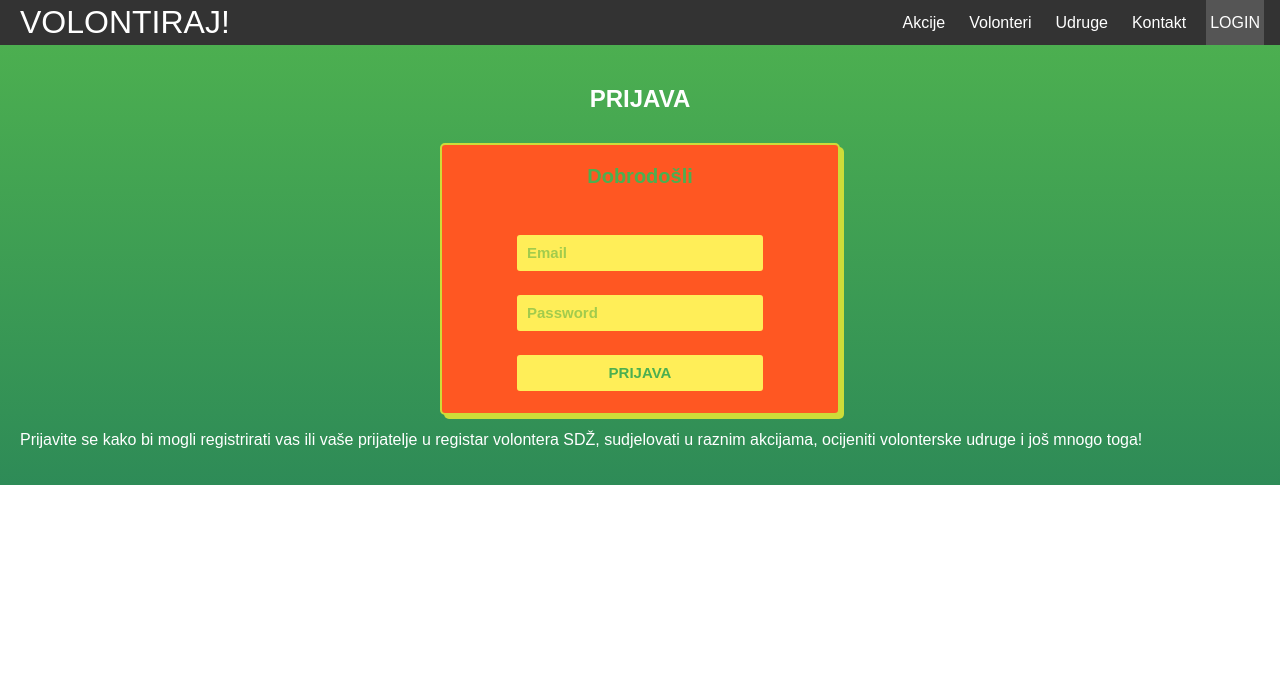
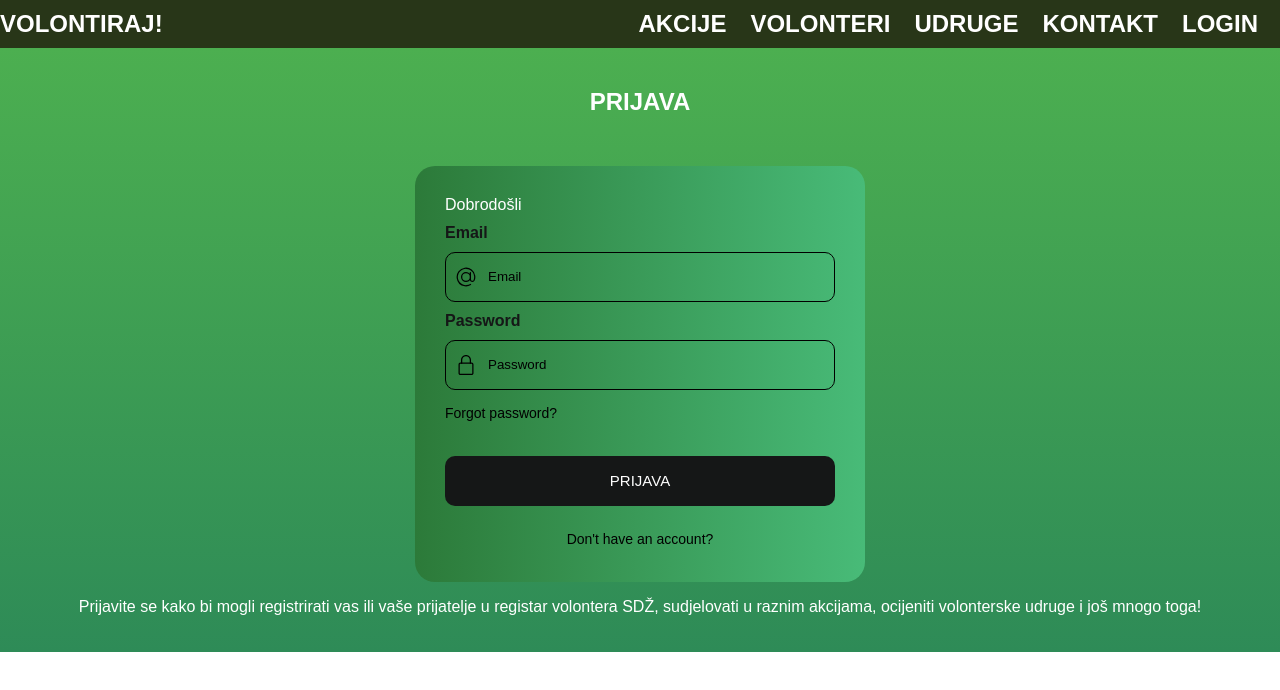
Before and after one commit to bokkyn/Volontiraj, a React (Vite) app: page /login in a window 1280 px wide. Shown: the top 690 px of the page. Built offline with nearby package versions, Linux system fonts and the light colour scheme.

Commit message:
malo lipse

```diff
--- a/src/Navbar.css
+++ b/src/Navbar.css
@@ -1,38 +1,73 @@
 .nav {
-    background-color: #333;
-    color: white;
+  margin: 0;
+  padding: 0;
   display: flex;
   justify-content: space-between;
-    align-items: stretch;
-    gap: 2rem;
-    padding: 0 1rem;
+  align-items: center;
+  text-transform: uppercase;
+  font-weight: bold;
+  font-size: 1.5rem;
+  font-family: sans-serif;
+  color: var(--text-color);
+  background-color: var(--body-color);
 }
 
-  .site-title {
-    font-size: 2rem;
+.nav .site-title {
+  color: var(--text-color);
+  text-decoration: none;
 }
 
 .nav ul {
-    padding: 0;
-    margin: 0;
   list-style: none;
   display: flex;
-    gap: 1rem;
+  margin: 0;
+  padding: 10px;
 }
 
-  .nav a {
-    color: inherit;
+
+.nav ul li a {
+  color: var(--text-color);
+  cursor: pointer;
+  overflow: hidden;
+  position: relative;
   text-decoration: none;
-    height: 100%;
-    display: flex;
-    align-items: center;
-    padding: .25rem;
+  padding: 0 0.5em 0.25em;
+  transition: 0.5s;
 }
 
-  .nav li.active {
-    background-color: #555;
+
+.nav ul li :hover {
+  color: var(--hover-color);
 }
 
-  .nav li:hover {
-    background-color: #777;
+
+
+:root {
+  --body-color: #283618;
+  --text-color: #ffffff;
+  --hover-color: #ffa62b;
+  --accent-color: #ffa62b;
+  --underline-thickness: 3px;
+
 }
+
+.nav ul li {
+  position: relative;
+}
+
+.nav ul li::after {
+  content: "";
+  position: absolute;
+  bottom: -1px;
+  left: 50%;
+  width: 0;
+  height: 3px;
+  background-color: var(--accent-color);
+  transition: width 0.3s, left 0.3s;
+  transform: translateX(-0%);
+}
+
+.nav ul li:hover::after {
+  width: 100%;
+  left: 0;
+}
--- a/src/Navbar.jsx
+++ b/src/Navbar.jsx
@@ -33,18 +33,21 @@ else if(a=="user"){
   }
 
   return (
+    <div className="navbar">
     <nav className="nav">
       <Link to="/" className="site-title">
         VOLONTIRAJ!
       </Link>
       <ul>
-        <CustomLink to="/akcije">Akcije</CustomLink>
-        <CustomLink to="/volonteri">Volonteri</CustomLink>
+        <CustomLink className="a" to="/akcije">Akcije</CustomLink>
+        <CustomLink className="a"to="/volonteri">Volonteri</CustomLink>
         <CustomLink to="/udruge">Udruge</CustomLink>
         <CustomLink to="/kontakt">Kontakt</CustomLink>
         <CustomLink to="/login">{NavBarText(userType)}</CustomLink>
       </ul>
     </nav>
+    </div>
+
   );
 }
 
--- a/src/pages/Akcije.jsx
+++ b/src/pages/Akcije.jsx
@@ -177,13 +177,18 @@ const sortByCity = () => {
       <div className="header">
         <h1>Akcije</h1>
       </div>
-      <div className="search-bar">
+      <div className="search">
         <input
+        class="search__input"
           type="text"
           placeholder="Pretraži po imenu"
           value={searchQuery}
           onChange={handleSearchChange}
-        />
+        /><svg class="search__icon" aria-hidden="true" viewBox="0 0 24 24">
+        <g>
+            <path d="M21.53 20.47l-3.66-3.66C19.195 15.24 20 13.214 20 11c0-4.97-4.03-9-9-9s-9 4.03-9 9 4.03 9 9 9c2.215 0 4.24-.804 5.808-2.13l3.66 3.66c.147.146.34.22.53.22s.385-.073.53-.22c.295-.293.295-.767.002-1.06zM3.5 11c0-4.135 3.365-7.5 7.5-7.5s7.5 3.365 7.5 7.5-3.365 7.5-7.5 7.5-7.5-3.365-7.5-7.5z"></path>
+        </g>
+    </svg>
       </div>
       <div className="akcije-container">
         {akcije && filteredAkcije.map(akcija => (
--- a/src/pages/Login.css
+++ b/src/pages/Login.css
@@ -1,55 +1,91 @@
-.form {
-    padding: 20px;
-    background: #ff5722;
+.home-container{
   display: flex;
   flex-direction: column;
   align-items: center;
-    gap: 20px;
-    border-radius: 5px;
-    border: 2px solid #cddc39;
-    box-shadow: 4px 4px #cddc39;
-    max-width: 400px;
-    margin: 0 auto;
+}
+.form {
+  display: flex;
+  flex-direction: column;
+  gap: 10px;
+  background: #48bb78;
+  background: -webkit-linear-gradient(to right, #2c7a39, #48bb78);
+  background: linear-gradient(to right, #2c7a39, #48bb78);
+
+  padding: 30px;
+  width: 450px;
+  border-radius: 20px;
 }
 
-  .title {
-    color: #4caf50;
-    font-weight: 900;
-    font-size: 20px;
-    margin-bottom: 25px;
+.form button {
+  align-self: flex-end;
 }
 
-  .title span {
-    color: #8bc34a;
+.flex-column > label {
+  color: #151717;
   font-weight: 600;
-    font-size: 17px;
 }
 
-  .input, .button-confirm {
-    width: 100%;
-    max-width: 250px;
-    height: 40px;
-    border-radius: 5px;
-    border: 2px solid #ff5722;
-    background-color: #ffee58;
-    box-shadow: 4px 4px #ff5722;
-    font-size: 15px;
-    font-weight: 600;
-    color: #4caf50;
-    padding: 5px 10px;
-    outline: none;
+.inputForm {
+  border: 1.5px solid #000000;
+  border-radius: 10px;
+  height: 50px;
+  display: flex;
+  align-items: center;
+  padding-left: 10px;
+  transition: 0.3s ease-in-out;
 }
 
-  .input::placeholder {
-    color: #8bc34a;
-    opacity: 0.8;
+.input {
+  background-color: transparent;
+  margin-left: 10px;
+  border-radius: 10px;
+  border: none;
+  width: 85%;
+  height: 100%;
+}
+.input:focus {
+  outline: none;
+  border-color: #000000;
+  transition: none;
+}
+::placeholder{
+  color: #000000;
+}
+.flex-row {
+  display: flex;
+  flex-direction: row;
+  align-items: center;
+  gap: 10px;
+  justify-content: space-between;
 }
 
-  .input:focus {
-    border: 2px solid #ff9800;
+.flex-row > div > label {
+  font-size: 14px;
+  color: black;
+  font-weight: 400;
 }
 
-  .button-confirm:active {
-    box-shadow: 0px 0px #ff5722;
-    transform: translate(3px, 3px);
+
+.button-submit {
+  margin: 20px 0 10px 0;
+  background-color: #151717;
+  border: none;
+  color: white;
+  font-size: 15px;
+  font-weight: 500;
+  border-radius: 10px;
+  height: 50px;
+  width: 100%;
+  cursor: pointer;
 }
+
+.button-submit:hover {
+  background-color: #252727;
+}
+
+.span,.p {
+  text-align: center;
+  color: black;
+  font-size: 14px;
+  margin: 5px 0;
+}
--- a/src/pages/Login.jsx
+++ b/src/pages/Login.jsx
@@ -55,27 +55,52 @@ function Login() {
       </div>
       {userType === 'logout' && (
         <div>
-          <form className="form" onSubmit={handleLogin}>
-            <div className="title">
+
+
+         <form class="form" onSubmit={handleLogin}>
+  <div class="title">
     Dobrodošli<br />
   </div>
+  <div class="flex-column">
+    <label>Email</label>
+  </div>
+  <div class="inputForm">
+    <svg height="20" viewBox="0 0 32 32" width="20" xmlns="http://www.w3.org/2000/svg"><g id="Layer_3" data-name="Layer 3"><path d="m30.853 13.87a15 15 0 0 0 -29.729 4.082 15.1 15.1 0 0 0 12.876 12.918 15.6 15.6 0 0 0 2.016.13 14.85 14.85 0 0 0 7.715-2.145 1 1 0 1 0 -1.031-1.711 13.007 13.007 0 1 1 5.458-6.529 2.149 2.149 0 0 1 -4.158-.759v-10.856a1 1 0 0 0 -2 0v1.726a8 8 0 1 0 .2 10.325 4.135 4.135 0 0 0 7.83.274 15.2 15.2 0 0 0 .823-7.455zm-14.853 8.13a6 6 0 1 1 6-6 6.006 6.006 0 0 1 -6 6z"></path></g></svg>
     <input
-              className="input"
+      type="text"
+      class="input"
+      placeholder="Email"
       name="email"
-              placeholder="Email"
       value={email}
+      autoComplete='off'
       onChange={(e) => setEmail(e.target.value)}
     />
+  </div>
+
+  <div class="flex-column">
+    <label>Password</label>
+  </div>
+  <div class="inputForm">
+    <svg height="20" viewBox="-64 0 512 512" width="20" xmlns="http://www.w3.org/2000/svg"><path d="m336 512h-288c-26.453125 0-48-21.523438-48-48v-224c0-26.476562 21.546875-48 48-48h288c26.453125 0 48 21.523438 48 48v224c0 26.476562-21.546875 48-48 48zm-288-288c-8.8125 0-16 7.167969-16 16v224c0 8.832031 7.1875 16 16 16h288c8.8125 0 16-7.167969 16-16v-224c0-8.832031-7.1875-16-16-16zm0 0"></path><path d="m304 224c-8.832031 0-16-7.167969-16-16v-80c0-52.929688-43.070312-96-96-96s-96 43.070312-96 96v80c0 8.832031-7.167969 16-16 16s-16-7.167969-16-16v-80c0-70.59375 57.40625-128 128-128s128 57.40625 128 128v80c0 8.832031-7.167969 16-16 16zm0 0"></path></svg>
     <input
-              className="input"
+      type="password"
+      class="input"
+      placeholder="Password"
       name="password"
-              placeholder="Password"
-              type="password"
       value={password}
       onChange={(e) => setPassword(e.target.value)}
     />
-            <button className="button-confirm" type="submit">PRIJAVA</button>
+  </div>
+
+  <div class="flex-row">
+    <span class="span">Forgot password?</span>
+  </div>
+
+  <button class="button-submit" type="submit">PRIJAVA</button>
+
+  <p class="p">Don't have an account?</p>
 </form>
+
         </div>
       )}
       {userType!=="logout" && (
--- a/src/pages/Pages.css
+++ b/src/pages/Pages.css
@@ -47,3 +47,60 @@
   max-width: 100%;
   padding: 5px;
 }
+
+
+
+
+.search {
+  display: flex;
+  align-items: center;
+  justify-content: space-between;
+  text-align: center;
+}
+
+.search__input {
+  font-family: inherit;
+  font-size: inherit;
+  background-color: #f4f2f2;
+  border: none;
+  color: #646464;
+  padding: 0.7rem 1rem;
+  border-radius: 30px;
+  width: 12em;
+  transition: all ease-in-out .5s;
+  margin-right: -2rem;
+}
+
+.search__input:hover, .search__input:focus {
+  box-shadow: 0 0 1em #00000013;
+}
+
+.search__input:focus {
+  outline: none;
+  background-color: #f0eeee;
+}
+
+.search__input::-webkit-input-placeholder {
+  font-weight: 100;
+  color: #ccc;
+}
+
+.search__input:focus + .search__button {
+  background-color: #f0eeee;
+}
+
+.search__button {
+  border: none;
+  background-color: #f4f2f2;
+  margin-top: .1em;
+}
+
+.search__button:hover {
+  cursor: pointer;
+}
+
+.search__icon {
+  height: 1.3em;
+  width: 1.3em;
+  fill: #b4b4b4;
+}
--- a/src/pages/Volonteri.css
+++ b/src/pages/Volonteri.css
@@ -38,3 +38,74 @@
     background-color: orange;
     color: white;
   }
+
+  .modal, .popup-content {
+    font-size: 12px;
+    background-color: orange;
+    margin: 0%;
+    border-radius: 5px;
+    border: 0cm;
+    font-family: Arial, Helvetica, sans-serif;
+    font-weight: bold;
+    display: flex;
+    justify-content: center;
+    align-items: center;
+    flex-direction: column;
+    text-align: center;
+    color: black;
+  }
+  .modal > .header {
+    width: 100%;
+    font-size: 18px;
+    text-align: center;
+
+  }
+  .modal > .content {
+    width: 100%;
+    padding: 10px 5px;
+  }
+  .modal > .actions {
+    width: 100%;
+    padding: 10px 5px;
+    margin: auto;
+    text-align: center;
+  }
+  .modal > .close {
+    cursor: pointer;
+    position: absolute;
+    display: block;
+    padding: 2px 5px;
+    line-height: 20px;
+    right: -10px;
+    top: -10px;
+    font-size: 24px;
+    background: #25ba3e;
+    border-radius: 18px;
+    border: 1px solid #cfcece;
+  }
+
+  .opsirnije-button{
+    position: relative;
+    display: inline-block;
+    padding: 2px 3px;
+    text-align: center;
+    font-size: 18px;
+    letter-spacing: 1px;
+    text-decoration: none;
+    color: aqua;
+    background: greenyellow;
+    cursor: pointer;
+    transition: ease-out 0.5s;
+    border: 2px solid aqua;
+    border-radius: 10px;
+    box-shadow: inset 0 0 0 0 aqua;
+  }
+
+  .opsirnije-button:hover {
+    color: white;
+    box-shadow: inset 0 -100px 0 0 aqua;
+  }
+
+  .opsirnije-button:active {
+    transform: scale(0.9);
+  }
--- a/src/pages/components/UserContainer.css
+++ b/src/pages/components/UserContainer.css
@@ -1,5 +1,5 @@
 .user-container {
-    background-color: orange;
+  background: linear-gradient(to right, orange, #c0903d);
   width: 200px;
   height: 250px;
   border-radius: 15px;
@@ -8,7 +8,9 @@
   align-items: center;
   justify-content: center;
   margin: 5px;
+  box-shadow: 0 4px 15px rgba(0, 0, 0, 0.1);
 }
+
 
   .user-container img {
     width: 100px;
```
Also changed, not shown: src/pages/Volonteri.jsx (+19 -10 lines). Lines whose indentation alone changed are shown as unchanged.
